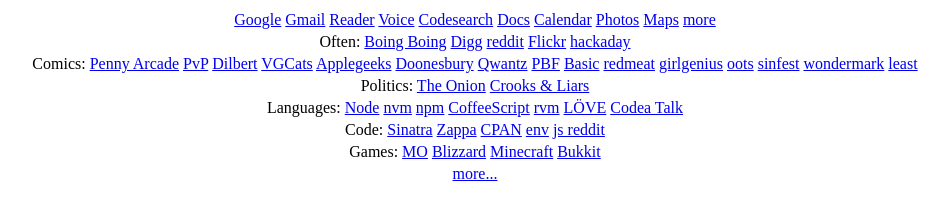
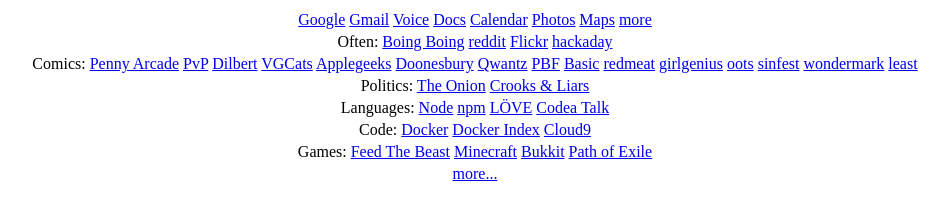
Before and after one commit to bortels/bortels.github.io, a plain HTML site: page index.html in a window 1280 px wide. Shown: the whole page, without its empty margins (165-1112 px from the left). Drawn offline with Linux system fonts and the light colour scheme.

Commit message:
Updated links

```diff
--- a/index.html
+++ b/index.html
@@ -18,9 +18,7 @@
 <td>
 <a href="http://www.google.com/webhp?complete=1&amp;hl=en">Google</a>
 <a href="https://mail.google.com/mail">Gmail</a>
-<a href="http://www.google.com/reader/view/?hl=en#overview-page">Reader</a>
 <a href="https://www.google.com/voice">Voice</a>
-<a href="http://www.google.com/codesearch">Codesearch</a>
 <a href="http://docs.google.com/?action=all_docs">Docs</a>
 <a href="http://www.google.com/calendar/">Calendar</a>
 <a href="http://picasaweb.google.com/home">Photos</a>
@@ -32,7 +30,6 @@
 <td>
 Often:
 <a href=http://boingboing.net/>Boing Boing</a>
-<a href=http://digg.com/>Digg</a>
 <a href=http://reddit.com>reddit</a>
 <a href=http://www.flickr.com/photos/bortels>Flickr</a>
 <a href=http://hackaday.com/>hackaday</a>
@@ -69,10 +66,7 @@ Politics:
 <td>
 Languages:
 <a href=http://nodejs.org>Node</a>
-<a href=https://github.com/creationix/nvm>nvm</a>
 <a href=http://npmjs.org/>npm</a>
-<a href=http://jashkenas.github.com/coffee-script/>CoffeeScript</a>
-<a href=https://rvm.beginrescueend.com/>rvm</a>
 <a href=http://love2d.org/>LÖVE</a>
 <a href=http://twolivesleft.com/Codea/Talk/>Codea Talk</a>
 </td>
@@ -80,20 +74,18 @@ Languages:
 <tr>
 <td>
 Code:
-<a href=http://www.sinatrarb.com/>Sinatra</a>
-<a href=https://github.com/mauricemach/zappa>Zappa</a>
-<a href=http://search.cpan.org>CPAN</a>
-<a href=http://home.bortels.us/env.cgi>env</a>
-<a href=http://www.reddit.com/r/javascript/>js reddit</a>
+<a href=https://www.docker.io/>Docker</a>
+<a href=https://index.docker.io/>Docker Index</a>
+<a href=https://c9.io/bortels>Cloud9</a>
 </td>
 </tr>
 <tr>
 <td>
 Games:
-<a href=http://monachus.game-host.org>MO</a>
-<a href=http://www.blizzard.com>Blizzard</a>
+<a href=http://www.feed-the-beast.com/>Feed The Beast</a>
 <a href=http://www.minecraft.net>Minecraft</a>
 <a href=http://bukkit.org/>Bukkit</a>
+<a href=httpp://www.pathofexile.com/>Path of Exile</a>
 </td>
 </tr>
 <tr>
```
